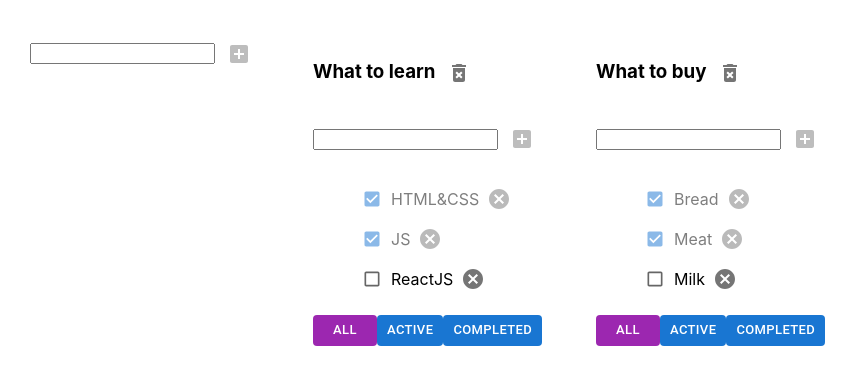
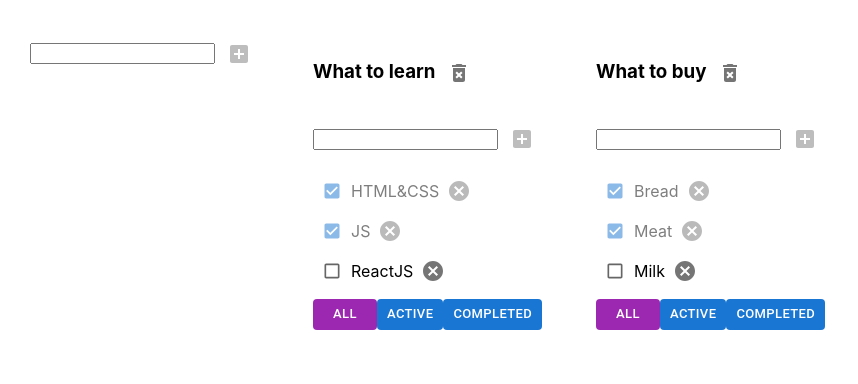
Before and after one commit to ElenaWebDev984/todolist-05-3, a React (Vite) app: page / in a window 1280 px wide. Shown: the top 384 px of the page, without its empty margins (0-858 px from the left). Built offline with nearby package versions, Linux system fonts and the light colour scheme.

Commit message:
add  List

```diff
--- a/src/TodolistItem.tsx
+++ b/src/TodolistItem.tsx
@@ -9,7 +9,7 @@ import IconButton from '@mui/material/IconButton';
 import CancelIcon from '@mui/icons-material/Cancel';
 import DeleteForeverIcon from '@mui/icons-material/DeleteForever';
 import Checkbox from '@mui/material/Checkbox';
-import {ListItem} from "@mui/material";
+import {List, ListItem} from "@mui/material";
 
 
 export type Task = {
@@ -76,7 +76,7 @@ export const TodolistItem = (props: Props) => {
             {tasksForRender.length === 0 ? (
                 <p>Тасок нет</p>
             ) : (
-                <ul>
+                <List>
                     {tasks.map(task => {
                         const deleteTaskHandler = () => {
                             deleteTask(task.id, id)
@@ -113,7 +113,7 @@ export const TodolistItem = (props: Props) => {
                             </ListItem>
                         )
                     })}
-                </ul>
+                </List>
             )}
             <div>
                 <Button variant={'contained'}
```
